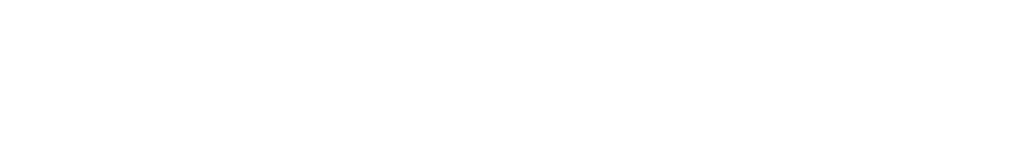
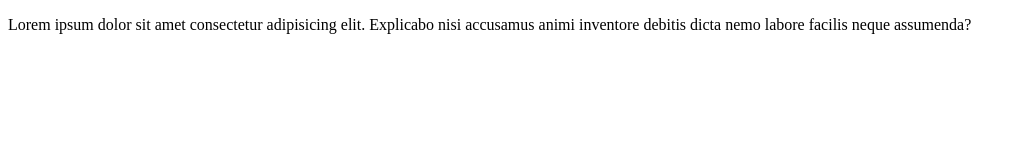
Before and after one commit to thowhidulislam/my-second-repo, a plain HTML site: page index.html in a window 1280 px wide. Shown: the whole page, without its empty margins (0-1025 px from the left). Drawn offline with Linux system fonts and the light colour scheme.

Commit message:
added paragraph

```diff
--- a/index.html
+++ b/index.html
@@ -7,6 +7,6 @@
     <title>My second github repo</title>
 </head>
 <body>
-
+    <p>Lorem ipsum dolor sit amet consectetur adipisicing elit. Explicabo nisi accusamus animi inventore debitis dicta nemo labore facilis neque assumenda?</p>
 </body>
 </html>
```
